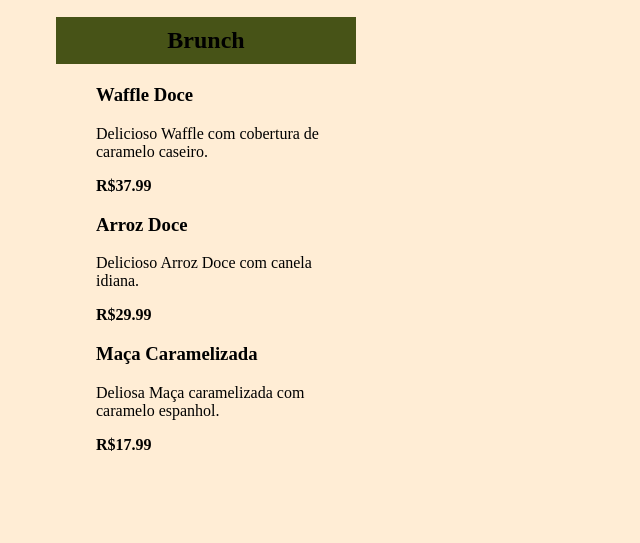
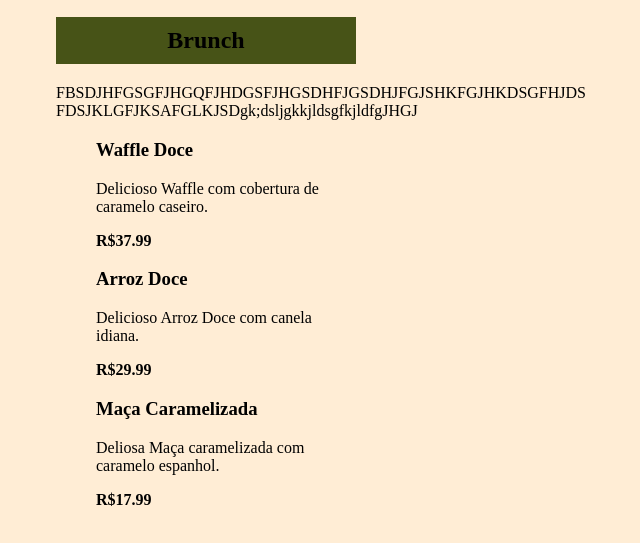
Before and after one commit to ViniiOrtega/rocketcoffee, a plain HTML site: page index.html in a window 1280 px wide. Shown: the part 87-630 px from the top of the page, without its empty margins (434-1074 px from the left). Drawn offline with Linux system fonts and the light colour scheme.

Commit message:
Gerando um bugzin

```diff
--- a/index.html
+++ b/index.html
@@ -39,7 +39,12 @@
 
         <section>
             <h2>Brunch</h2>
+            FBSDJHFGSGFJHGQFJHDGSFJHGSDHFJGSDHJFGJSHKFGJHKDSGFHJDS
 
+
+
+
+            FDSJKLGFJKSAFGLKJSDgk;dsljgkkjldsgfkjldfgJHGJ
             <ul>
                 <li>
                     <div>
```
